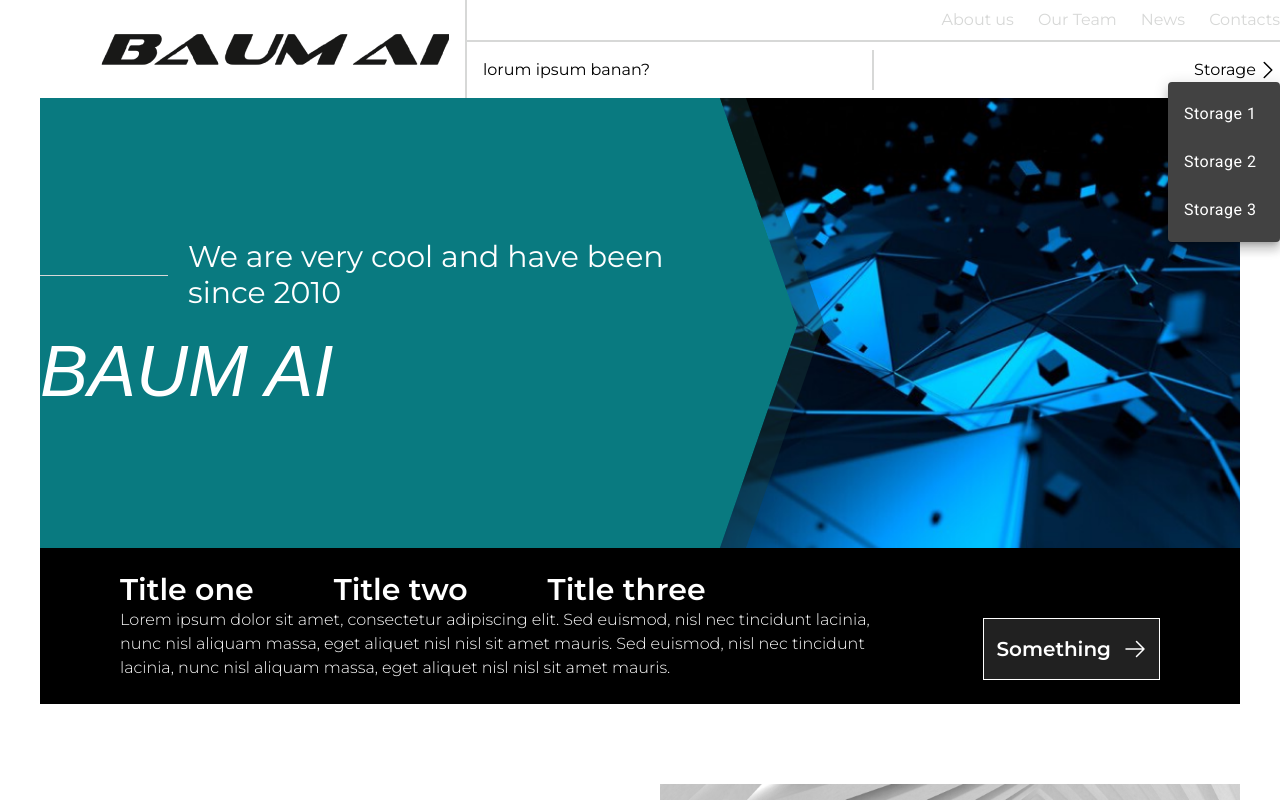
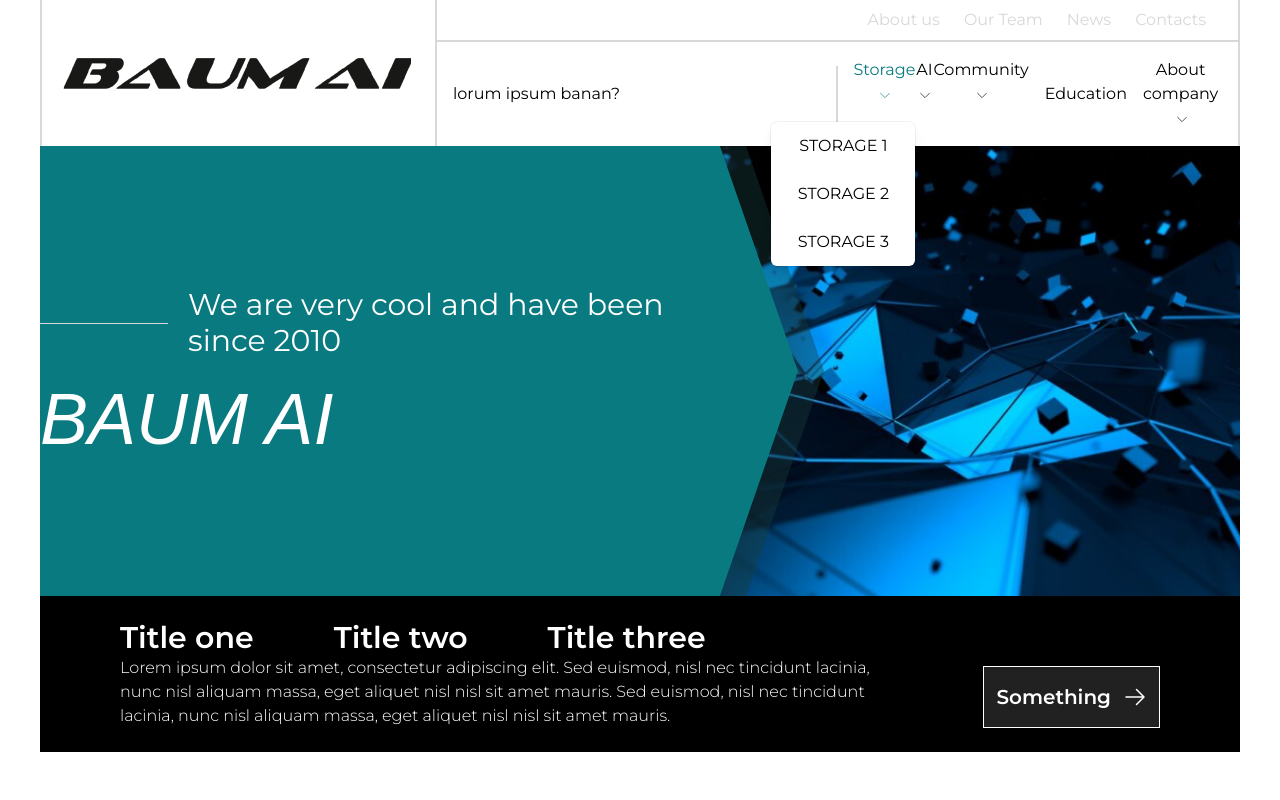
Before and after one commit to MariusTusvik/final-test, an Angular app: page / in a window 1280 px wide. Both pictures are taken after a click on the button "Storage". Built offline with nearby package versions, Linux system fonts and the light colour scheme; a web font is replaced by a local one.

Commit message:
Navbar fixes

```diff
--- a/package.json
+++ b/package.json
@@ -37,6 +37,8 @@
     "karma-jasmine": "~5.1.0",
     "karma-jasmine-html-reporter": "~2.0.0",
     "postcss": "^8.4.21",
+    "prettier": "^2.8.7",
+    "prettier-plugin-tailwindcss": "^0.2.7",
     "tailwindcss": "^3.3.1",
     "typescript": "~4.9.4"
   }
--- a/src/app/components/drop-down/drop-down.component.html
+++ b/src/app/components/drop-down/drop-down.component.html
@@ -1,37 +1,33 @@
 <div class="flex justify-end py-2">
-  <div class="inline-block text-left">
-    <button class="" [matMenuTriggerFor]="Storage">
-      <p class="flex items-center">
-        Storage
-        <img
-          src="../../../assets/icons/chevron-right.svg"
-          alt=""
-          class="h-6 w-6 transition duration-500 ease-in-out {menuTrigger.menuOpen ? '' : 'rotate-90' }"
-        />
-      </p>
+  <div class="relative inline-block text-left" (click)="toggleMenu()">
+    <button
+      class="rounded bg-white py-2 text-black hover:text-cyan focus:text-cyan"
+      type="button"
+
+    >
+      {{title}}
+      <svg
+        class="ml-0.5 inline-block h-4 w-4"
+        fill="none"
+        stroke="currentColor"
+        viewBox="0 0 24 24"
+        xmlns="http://www.w3.org/2000/svg"
+      >
+        <path
+          strokeLinecap="round"
+          strokeLinejoin="round"
+          strokeWidth="2"
+          d="M19 9l-7 7-7-7"
+        ></path>
+      </svg>
     </button>
-    <mat-menu #Storage="matMenu" yPosition="below" xPosition="after">
-            <button mat-menu-item>Storage 1</button>
-            <button mat-menu-item>Storage 2</button>
-            <button mat-menu-item>Storage 3</button>
-    </mat-menu>
+    <div
+      *ngIf="isOpen"
+      class="absolute right-0 z-10 mt-2 w-36 flex origin-top-right flex-col rounded-md bg-white shadow-lg ring-1 ring-black ring-opacity-5"
+    >
+      <button class="px-4 py-3 text-base text-black hover:bg-lightgray focus:bg-lightgray/40" *ngFor="let menuItem of menuItems">
+        {{menuItem}}
+      </button>
+    </div>
   </div>
 </div>
-
-
-<!--  <div class="relative inline-block text-left">
-  <button (click)="menuTrigger.toggleMenu()" mat-button [matMenuTriggerFor]="Storage" class="inline-flex items-center px-4 py-2 text-sm font-medium text-gray-700 bg-white border border-gray-300 rounded-md shadow-sm hover:bg-gray-50 focus:outline-none">
-    Dropdown
-    <span class="ml-2 transition-transform duration-300" [ngClass]="{'rotate-180': menuTrigger.menuOpen}">
-      <svg class="w-5 h-5" xmlns="http://www.w3.org/2000/svg" viewBox="0 0 20 20" fill="currentColor">
-        <path d="M5.293 7.293a1 1 0 011.414 0L10 10.586l3.293-3.293a1 1 0 111.414 1.414l-4 4a1 1 0 01-1.414 0l-4-4a1 1 0 010-1.414z" />
-      </svg>
-    </span>
-  </button>
-
-  <mat-menu #Storage="matMenu" [xPosition]="'after'" [yPosition]="'below'" [overlapTrigger]="false">
-    <button mat-menu-item>Action 1</button>
-    <button mat-menu-item>Action 2</button>
-    <button mat-menu-item>Action 3</button>
-  </mat-menu>
-</div> -->
--- a/src/app/components/drop-down/drop-down.component.scss
+++ b/src/app/components/drop-down/drop-down.component.scss
@@ -1,3 +1,7 @@
-.rotate-180 {
-    transform: rotate(180deg);
+.rotate-90 {
+    transform: rotate(90deg);
 }
+
+.custom-menu-item {
+  color: black !important;
+}
--- a/src/app/components/drop-down/drop-down.component.ts
+++ b/src/app/components/drop-down/drop-down.component.ts
@@ -1,4 +1,4 @@
-import { Component } from '@angular/core';
+import { Component, Input, HostListener, ElementRef } from '@angular/core';
 import { MatMenuTrigger } from '@angular/material/menu';
 
 @Component({
@@ -7,5 +7,23 @@ import { MatMenuTrigger } from '@angular/material/menu';
   styleUrls: ['./drop-down.component.scss'],
 })
 export class DropDownComponent {
-  menuTrigger!: MatMenuTrigger;
+  @Input() title: string = '';
+  @Input() menuItems: string[] = [];
+
+  isOpen = false;
+
+  toggleMenu() {
+    this.isOpen = !this.isOpen;
+    console.log('toggleMenu');
+  }
+
+  constructor(private el: ElementRef) {}
+
+  @HostListener('document:click', ['$event.target'])
+  public onDocumentClick(targetElement: HTMLElement): void {
+    const clickedInside = this.el.nativeElement.contains(targetElement);
+    if (!clickedInside) {
+      this.isOpen = false;
+    }
+  }
 }
--- a/src/app/components/navbar/navbar.component.html
+++ b/src/app/components/navbar/navbar.component.html
@@ -1,12 +1,14 @@
-<div class="flex w-full pr-20 mx-20">
+<div class="mx-10 flex w-full pr-20 border-l-2 border-l-lightgray">
   <img
     src="../../../assets/logos/logo-black.png"
     alt=""
-    class="object-contain py-4 pr-4"
+    class="object-contain py-4 pr-6"
   />
 
-  <div class="border-l-2 border-lightgray flex flex-col items-center w-full">
-    <div class="flex justify-end w-full py-2 gap-x-6 text-lightgray">
+  <div
+    class="flex w-full flex-col items-center border-x-2 border-lightgray"
+  >
+    <div class="flex w-full justify-end gap-x-6 py-2 px-8 text-lightgray">
       <a href="">About us</a>
       <a href="">Our Team</a>
       <a href="">News</a>
@@ -14,14 +16,40 @@
     </div>
 
     <div
-      class="grid grid-cols-2 w-full border-lightgray divide-lightgray border-t-2 items-center"
+      class="grid w-full grid-cols-2 items-center border-t-2 border-lightgray"
     >
-      <div class="flex justify-between px-4 border-lightgray border-r-2 py-2">
+
+
+      <div class="flex justify-between border-r-2 border-lightgray px-4 py-4">
         <p>lorum ipsum banan?</p>
-        <img src="../../../assets/icons/search.svg" alt="" class="w-6 h-6" />
+        <img src="../../../assets/icons/search.svg" alt="" class="h-6 w-6"/>
       </div>
-      <div class="flex justify-end py-2">
-        <app-drop-down></app-drop-down>
+
+
+      <div class="flex justify-between pl-4 pr-8">
+        <app-drop-down
+          [title]="'Storage'"
+          [menuItems]="['STORAGE 1', 'STORAGE 2', 'STORAGE 3']"
+        />
+        <app-drop-down [title]="'AI'" [menuItems]="['AI 1', 'AI 2']" />
+        <app-drop-down
+          [title]="'Community'"
+          [menuItems]="[
+            'COMMUNITY 1',
+            'COMMUNITY 2',
+            'COMMUNITY 3',
+            'COMMUNITY 4'
+          ]"
+        />
+        <button
+          class="rounded bg-white px-4 py-2 text-black hover:text-cyan focus:text-cyan"
+        >
+          Education
+        </button>
+        <app-drop-down
+          [title]="'About company'"
+          [menuItems]="['ABOUT US', 'CONTACT US', 'NEWS', 'JOBS']"
+        />
       </div>
     </div>
   </div>
```
Also changed, not shown: 1 other file (tests, documents, lock files or other folders).
